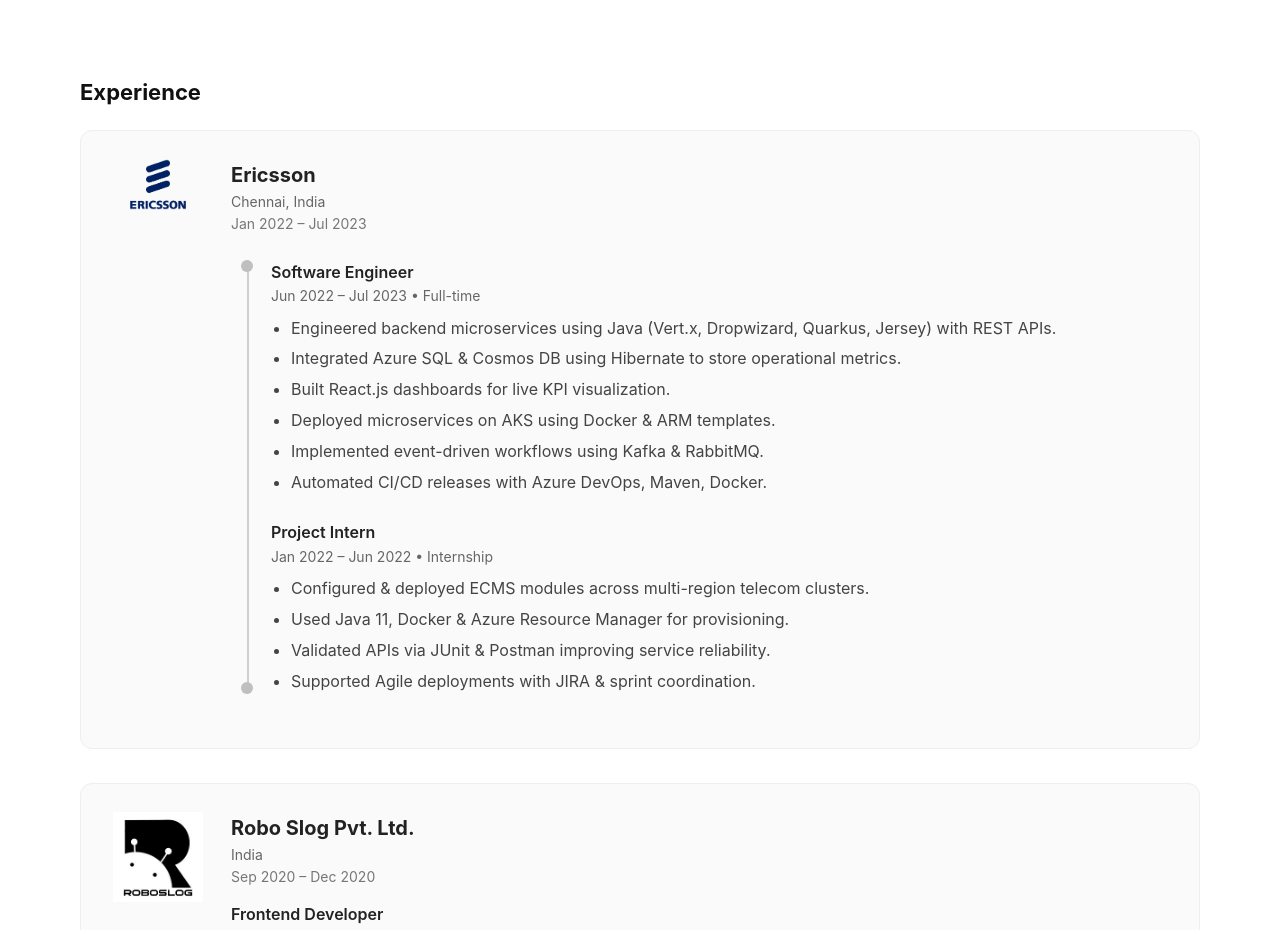
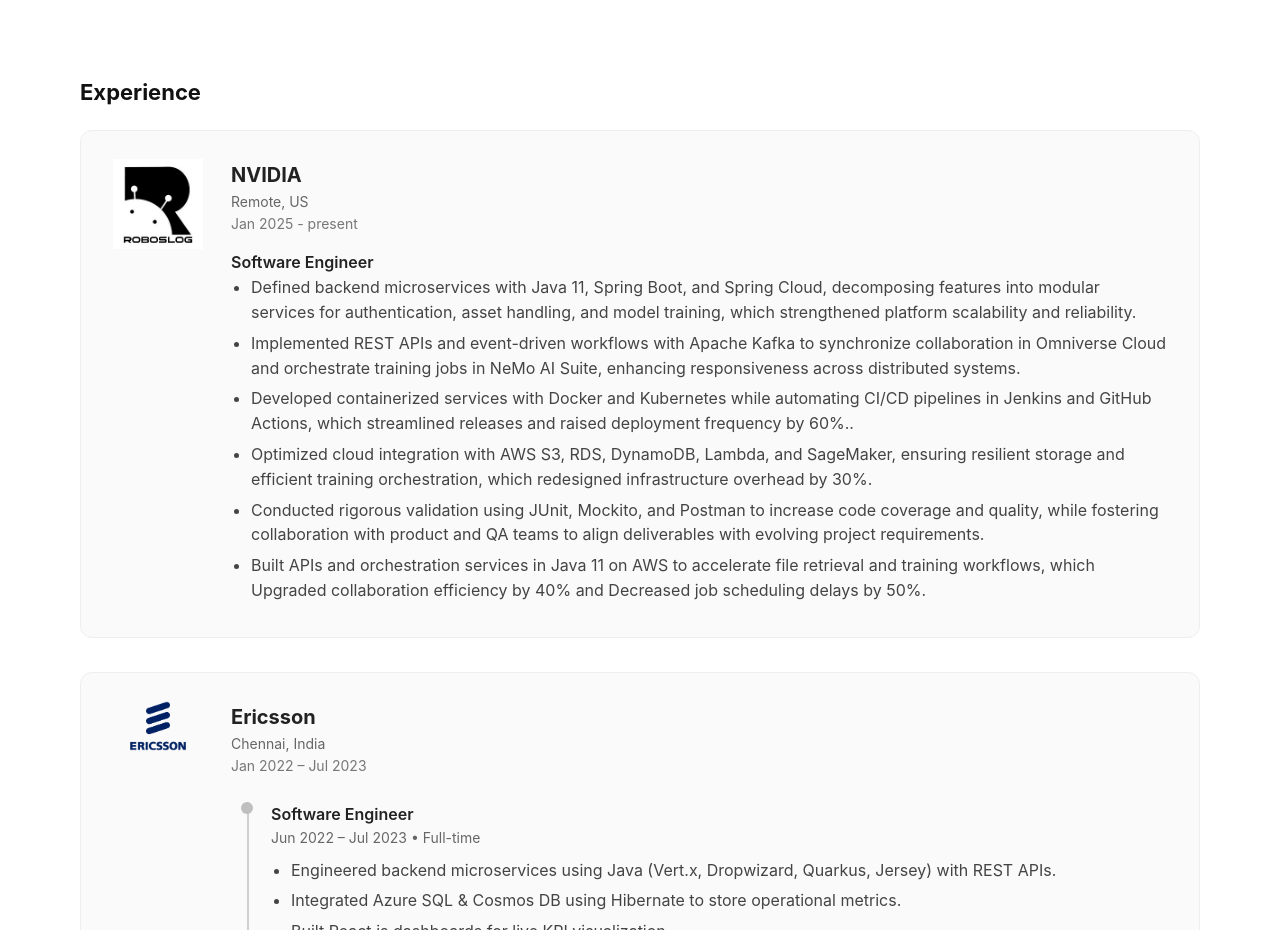
Before and after one commit to Meghanaadithi/meghana-portfolio, a React (Create React App) app: page / in a window 1280 px wide. Shown: the part 2220-3150 px from the top of the page. Built offline with nearby package versions, Linux system fonts and the light colour scheme.

Commit message:
Experience add

```diff
--- a/src/components/Experience.js
+++ b/src/components/Experience.js
@@ -7,9 +7,43 @@
     <section id="experience" className="section">
       <h2 className="section-title">Experience</h2>
 
+
       {/* ======================
+          ROBO SLOG
+      ======================= */}
+      <div className="exp-company-card">
+        <img src={roboslogLogo} alt="Robo Slog" className="exp-company-logo" />
+
+        <div className="exp-company-right">
+          <h3 className="exp-company-name">NVIDIA </h3>
+          <p className="exp-company-location">Remote, US</p>
+          <p className="exp-company-dates">Jan 2025 - present</p>
+
+          <h4 className="exp-role-title">Software Engineer</h4>
+          <ul className="exp-list">
+            <li>
+            Defined backend microservices with Java 11, Spring Boot, and Spring Cloud, decomposing features into modular services for authentication, asset handling, and model training, which strengthened platform scalability and reliability.
+            </li>
+            <li> Implemented REST APIs and event-driven workflows with Apache Kafka to synchronize collaboration in Omniverse Cloud and orchestrate training jobs in NeMo AI Suite, enhancing responsiveness across distributed systems.</li>
+            <li> Developed containerized services with Docker and Kubernetes while automating CI/CD pipelines in Jenkins and GitHub Actions, which streamlined releases and raised deployment frequency by 60%..</li>
+            <li>
+            Optimized cloud integration with AWS S3, RDS, DynamoDB, Lambda, and SageMaker, ensuring resilient storage and efficient training orchestration, which redesigned infrastructure overhead by 30%.
+            </li>
+            <li>
+            Conducted rigorous validation using JUnit, Mockito, and Postman to increase code coverage and quality, while fostering collaboration with product and QA teams to align deliverables with evolving project requirements.
+            </li>
+            <li>
+            Built APIs and orchestration services in Java 11 on AWS to accelerate file retrieval and training workflows, which Upgraded collaboration efficiency by 40% and Decreased job scheduling delays by 50%.
+            </li>
+          </ul>
+        </div>
+      </div>
+
+       {/* ======================
           ERICSSON
       ======================= */}
+
+
       <div className="exp-company-card">
         <img src={ericssonLogo} alt="Ericsson" className="exp-company-logo" />
 
```
